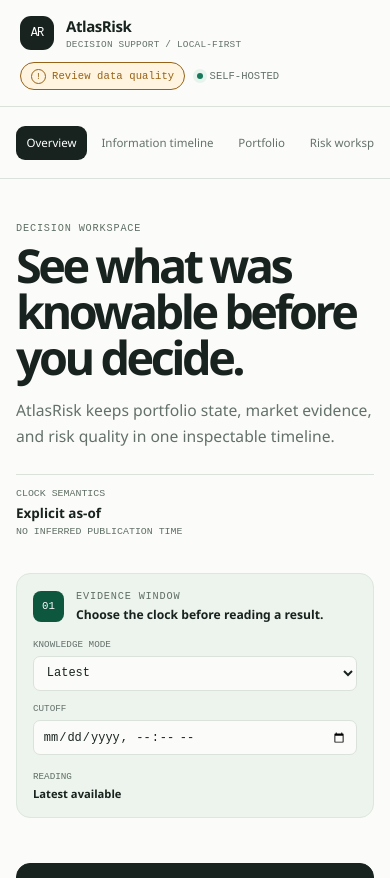
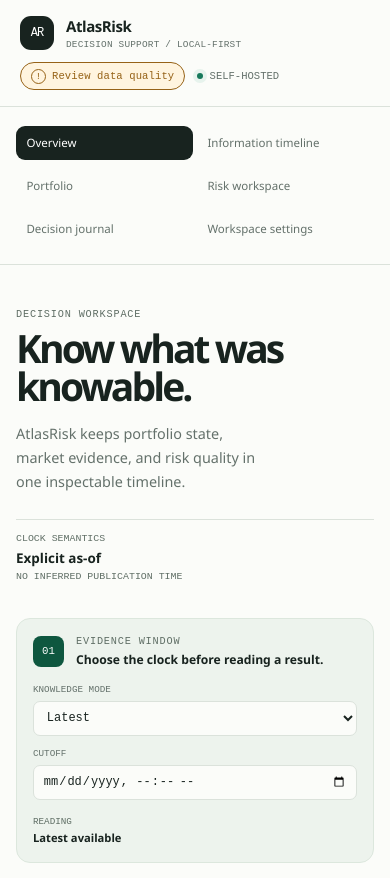
Before and after one commit to oplosy/atrisk, a React (Vite) app in the folder apps/web/: page / in a window 390 px wide. Shown: the top 878 px of the page. Built offline with nearby package versions, Linux system fonts and the light colour scheme; no server answers.

Commit message:
fix(web): fit shell content on narrow viewports [AR-501]

```diff
--- a/apps/web/src/routes/root/RootRoute.tsx
+++ b/apps/web/src/routes/root/RootRoute.tsx
@@ -168,9 +168,7 @@ export function RootRoute({ route, onNavigate }: RootRouteProps) {
           <div className="content__intro">
             <div>
               <p className="eyebrow">{page?.eyebrow ?? "Decision workspace"}</p>
-              <h1>
-                {page?.title ?? "See what was knowable before you decide."}
-              </h1>
+              <h1>{page?.title ?? "Know what was knowable."}</h1>
               <p className="lede">
                 {page?.body ??
                   "AtlasRisk keeps portfolio state, market evidence, and risk quality in one inspectable timeline."}
--- a/apps/web/src/styles.css
+++ b/apps/web/src/styles.css
@@ -25,6 +25,7 @@ body {
   margin: 0;
   min-width: 320px;
   min-height: 100vh;
+  overflow-x: hidden;
   background: var(--paper);
 }
 button,
@@ -150,6 +151,7 @@ a {
   display: grid;
   grid-template-columns: 240px minmax(0, 1fr);
   min-height: calc(100vh - 78px);
+  min-width: 0;
 }
 .sidebar {
   border-right: 1px solid var(--line);
@@ -226,6 +228,7 @@ a {
   justify-content: space-between;
   margin: 0 auto 3.2rem;
   max-width: 1060px;
+  min-width: 0;
 }
 h1,
 h2,
@@ -569,15 +572,18 @@ h3 {
     display: none;
   }
   .sidebar nav {
-    display: flex;
+    display: grid;
     gap: 0.25rem;
-    overflow-x: auto;
+    grid-template-columns: repeat(2, minmax(0, 1fr));
     padding-bottom: 0.3rem;
+    width: 100%;
   }
   .nav-link {
-    flex: 0 0 auto;
     font-size: 0.72rem;
+    min-width: 0;
+    overflow-wrap: anywhere;
     padding: 0.6rem 0.65rem;
+    text-align: center;
   }
   .nav-link span {
     display: none;
@@ -589,9 +595,17 @@ h3 {
     align-items: flex-start;
     display: block;
     margin-bottom: 2.2rem;
+    width: 100%;
   }
   h1 {
-    font-size: clamp(2.2rem, 12vw, 3.1rem);
+    font-size: clamp(2rem, 10vw, 3rem);
+    max-width: 16ch;
+    width: 100%;
+  }
+  .lede {
+    font-size: 0.9rem;
+    max-width: 31ch;
+    width: 100%;
   }
   .intro__stamp {
     border-left: 0;
```
